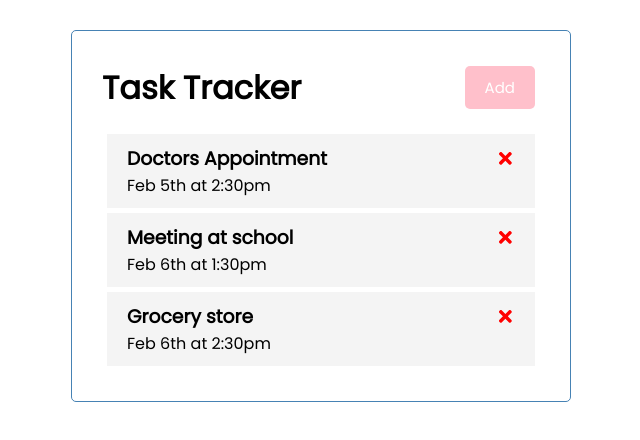
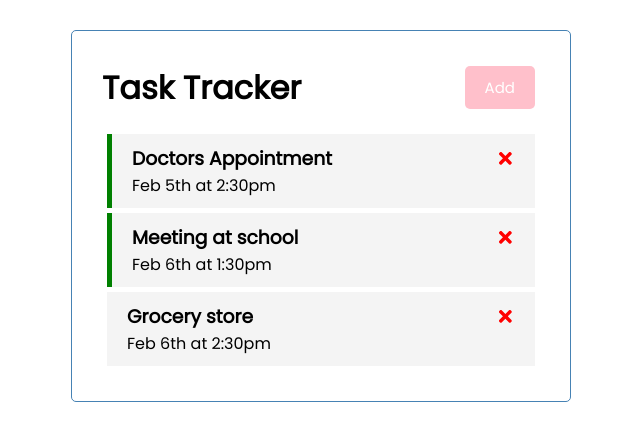
Before and after one commit to Plorrain/react-task-tracker, a React (Create React App) app: page / in a window 1280 px wide. Shown: the top 440 px of the page, without its empty margins (319-959 px from the left). Built offline with nearby package versions, Linux system fonts and the light colour scheme.

Commit message:
learning react-app comes along nicely-all from the crash course

```diff
--- a/src/App.js
+++ b/src/App.js
@@ -27,14 +27,27 @@
 
   // Delete task
   const deleteTask = (id) => {
-  console.log('delete', id)
+    setTasks(tasks.filter((task) => task.id !==
+    id))
+  }
+
+  // Toggle Reminder
+  const  toggleReminder = (id) => {
+    setTasks(tasks.map((task) => task.id === id ?
+    {...task, reminder: !task.reminder} : task
+      )
+    )
   }
 
   return (
-  <div className ='container'>
-      <Header />
-      <Tasks tasks={tasks} onDelete={deleteTask} />
-  </div>
+    <div className ='container'>
+        <Header />
+      {tasks.length > 0 ? (<Tasks tasks={tasks} onDelete=
+        {deleteTask} onToggle={toggleReminder} />
+      ) : (
+      'No tasks To Show'
+      )}
+    </div>
   );
 }
 
--- a/src/components/Task.js
+++ b/src/components/Task.js
@@ -1,13 +1,15 @@
 import React from 'react'
 import { FaTimes } from 'react-icons/fa'
 
-const Task = ({ task, onDelete, }) => {
+const Task = ({ task, onDelete, onToggle }) => {
   return (
-    <div className='task'>
+    <div className={`task ${task.reminder ? 'reminder' : ''}`}
+    onDoubleClick={() =>
+    onToggle(task.id)}>
       <h3>
         {task.text} <FaTimes style={{ color: 'red',
         cursor: 'pointer' }}
-        onClick={onDelete}
+        onClick={() => onDelete(task.id)}
         />
       </h3>
       <p>{task.day}</p>
--- a/src/components/Tasks.js
+++ b/src/components/Tasks.js
@@ -1,12 +1,12 @@
 import React from 'react'
 import Task from './Task'
 
-const Tasks = ({ tasks, onDelete }) => {
+const Tasks = ({ tasks, onDelete, onToggle }) => {
   return (
     <>
       {tasks.map((task) => (
       <Task key={task.id} task={task}
-      onDelete={onDelete}/>
+      onDelete={onDelete} onToggle={onToggle}/>
       ))}
     </>
   )
```
